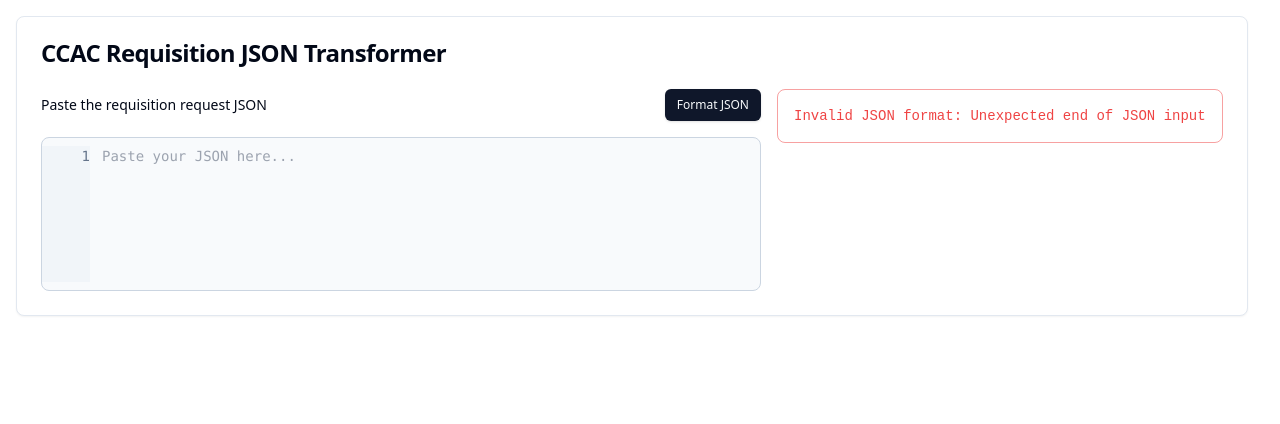
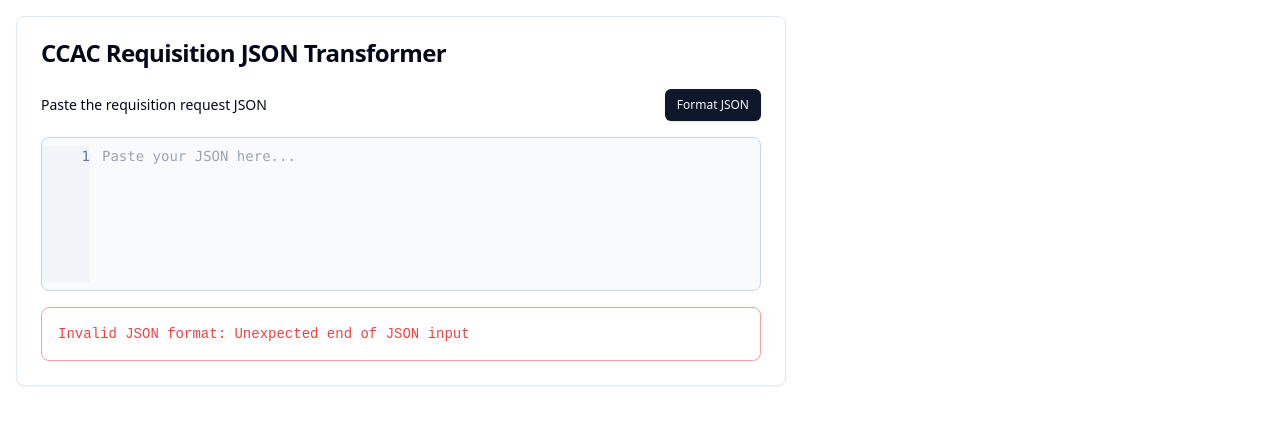
Before and after one commit to daniloheraclio/requisition-processor, a Vue app: page / in a window 1280 px wide. Both pictures are taken after a click on the button "Format JSON". Shown: the top 424 px of the page. Built offline with nearby package versions, Linux system fonts and the light colour scheme.

Commit message:
fixed not displaying error message

```diff
--- a/src/components/RequisitionProcessor.vue
+++ b/src/components/RequisitionProcessor.vue
@@ -36,10 +36,10 @@
                   </div>
                 </div>
               </div>
+              <Alert v-if="error" variant="destructive">
+                <AlertDescription>{{ error }}</AlertDescription>
+              </Alert>
             </div>
-            <Alert v-if="error" variant="destructive">
-              <AlertDescription>{{ error }}</AlertDescription>
-            </Alert>
 
             <!-- ITEM OPTIONS -->
             <div v-if="items.length" class="space-y-4 min-w-96 max-w-96">
```
